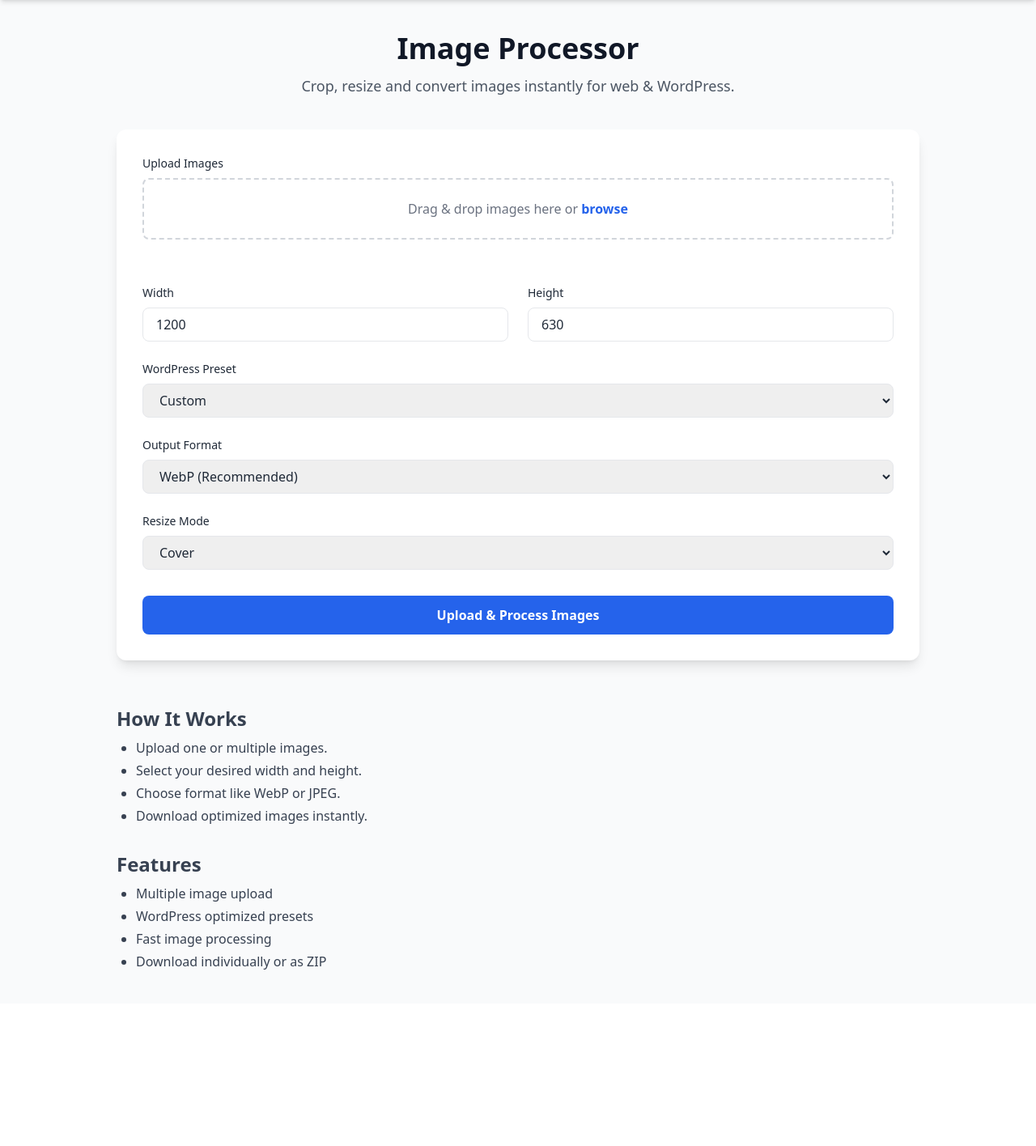
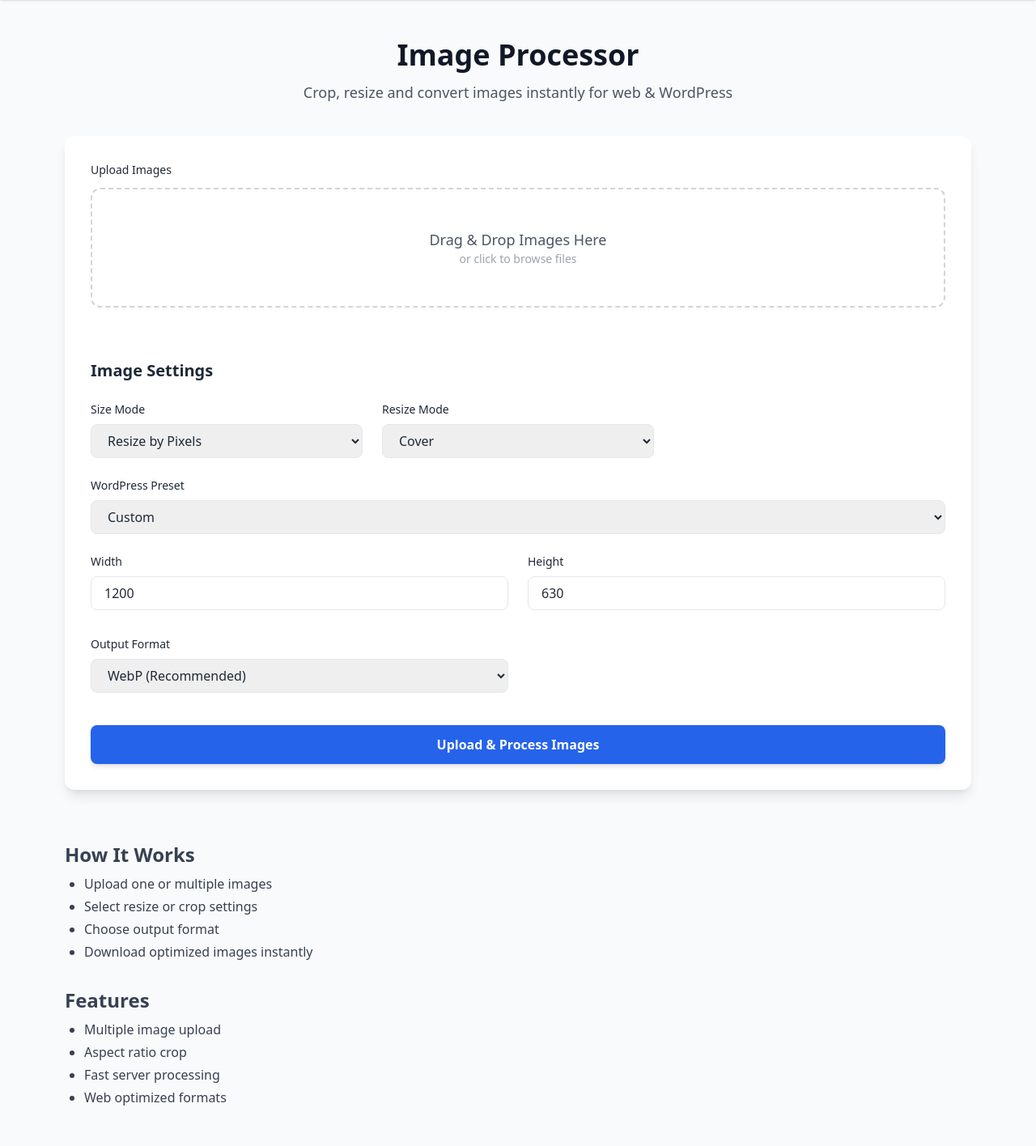
Before and after one commit to arifmanzoor11/ImageCrop, a Flask app: page / in a window 1280 px wide. Shown: the part 64-1480 px from the top of the page at 81% size. Before the commit the page ends 1262 px from the top, so only its background shows below. Run offline with Flask 2, Linux system fonts and the light colour scheme; some libraries are stand-ins or nearby versions.

Commit message:
first dev comit

```diff
--- a/app.py
+++ b/app.py
@@ -93,6 +93,31 @@ def resize_image(image, target_width, target_height, mode):
     return image.crop((left, top, left + target_width, top + target_height))
 
 
+def crop_by_ratio(image, ratio):
+
+    try:
+        rw, rh = map(float, ratio.split(":"))
+    except:
+        return image
+
+    img_w, img_h = image.size
+
+    img_ratio = img_w / img_h
+    target_ratio = rw / rh
+
+    if img_ratio > target_ratio:
+        new_w = int(img_h * target_ratio)
+        new_h = img_h
+    else:
+        new_w = img_w
+        new_h = int(img_w / target_ratio)
+
+    left = (img_w - new_w) // 2
+    top = (img_h - new_h) // 2
+
+    return image.crop((left, top, left + new_w, top + new_h))
+
+
 # ---------- UPLOAD ----------
 @app.route("/", methods=["GET", "POST"])
 def upload_file():
@@ -112,6 +137,9 @@ def upload_file():
             format = request.form.get("format", "WEBP").upper()
             mode = request.form.get("mode", "Cover")
 
+            size_mode = request.form.get("size_mode", "pixel")
+            ratio = request.form.get("ratio", "1:1")
+
             clear_processed_folder()
 
             processed_files = []
@@ -129,7 +157,18 @@ def upload_file():
 
                         img.load()
 
-                        processed_img = resize_image(img, width, height, mode)
+                        # ---------- SIZE MODE ----------
+                        if size_mode == "original":
+
+                            processed_img = img.copy()
+
+                        elif size_mode == "ratio":
+
+                            processed_img = crop_by_ratio(img, ratio)
+
+                        else:
+
+                            processed_img = resize_image(img, width, height, mode)
 
                         if format == "JPEG" and processed_img.mode == "RGBA":
                             processed_img = processed_img.convert("RGB")
@@ -167,10 +206,12 @@ def upload_file():
 def serve_image(filename):
     return send_from_directory(PROCESSED_FOLDER, filename)
 
+
 @app.route("/download/<filename>")
 def download_file(filename):
     path = os.path.join(PROCESSED_FOLDER, filename)
     return send_file(path, as_attachment=True)
+
 
 # ---------- DOWNLOAD ZIP ----------
 @app.route("/download_zip")
@@ -197,6 +238,8 @@ def download_zip():
         return response
 
     return send_file(zip_path, as_attachment=True)
+
+
 # ---------- ERROR PAGES ----------
 @app.errorhandler(404)
 def not_found(error):
@@ -209,7 +252,7 @@ def server_error(error):
 
     return render_template("500.html"), 500
 
+
 if __name__ == '__main__':
     logger.info('Starting Image Cropper Application...')
-    app.run(debug=True, port=3002)
-    app.run(host="0.0.0.0", port=3002, debug=False)
+    app.run(host="0.0.0.0", port=3002, debug=True)
--- a/templates/upload.html
+++ b/templates/upload.html
@@ -15,20 +15,22 @@
 </head>
 
 <body class="bg-gray-50 text-gray-800">
-  <nav class="bg-white shadow-md sticky top-0 z-50">
+
+<!-- NAVBAR -->
+<nav class="bg-white shadow sticky top-0 z-50">
 
 <div class="max-w-7xl mx-auto px-6">
 
 <div class="flex justify-between items-center h-16">
 
-        <!-- Logo -->
 <a href="/" class="text-xl font-bold text-blue-600">
 ImageProcessor
 </a>
 
-        <!-- Desktop Menu -->
 <div class="hidden md:flex space-x-6 items-center">
-          <a href="http://waveink.co.uk/" target="_blank" class="text-gray-700 hover:text-blue-600 font-medium">
+
+<a href="http://waveink.co.uk/" target="_blank"
+class="text-gray-700 hover:text-blue-600 font-medium">
 WaveInk
 </a>
 
@@ -36,19 +38,26 @@
 Upload
 </a>
 
-          <a href="https://github.com/waveinklimited/" target="_blank" class="text-gray-700 hover:text-blue-600 font-medium">
+<a href="https://github.com/waveinklimited/"
+target="_blank"
+class="text-gray-700 hover:text-blue-600 font-medium">
 GitHub
 </a>
 
 </div>
 
-        <!-- Mobile Button -->
 <button id="menuBtn" class="md:hidden">
 
-          <svg xmlns="http://www.w3.org/2000/svg" class="h-6 w-6 text-gray-700" fill="none" viewBox="0 0 24 24"
+<svg xmlns="http://www.w3.org/2000/svg"
+class="h-6 w-6"
+fill="none"
+viewBox="0 0 24 24"
 stroke="currentColor">
 
-            <path stroke-linecap="round" stroke-linejoin="round" stroke-width="2" d="M4 6h16M4 12h16M4 18h16" />
+<path stroke-linecap="round"
+stroke-linejoin="round"
+stroke-width="2"
+d="M4 6h16M4 12h16M4 18h16"/>
 
 </svg>
 
@@ -58,19 +67,15 @@
 
 </div>
 
-    <!-- Mobile Menu -->
-
 <div id="mobileMenu" class="hidden md:hidden px-6 pb-4">
 
 <a href="/" class="block py-2 text-gray-700 hover:text-blue-600">
 Upload
 </a>
 
-      <a href="/downloads" class="block py-2 text-gray-700 hover:text-blue-600">
-        Downloads
-      </a>
-
-      <a href="https://github.com" target="_blank" class="block py-2 text-gray-700 hover:text-blue-600">
+<a href="https://github.com"
+target="_blank"
+class="block py-2 text-gray-700 hover:text-blue-600">
 GitHub
 </a>
 
@@ -78,81 +83,150 @@
 
 </nav>
 
-  <script>
+<!-- PAGE -->
+<div class="max-w-6xl mx-auto px-4 py-12">
 
-    const btn = document.getElementById("menuBtn")
-    const menu = document.getElementById("mobileMenu")
+<!-- HEADER -->
+<div class="text-center mb-10">
 
-    btn.addEventListener("click", () => {
+<h1 class="text-4xl font-bold text-gray-900 mb-3">
+Image Processor
+</h1>
 
-      menu.classList.toggle("hidden")
+<p class="text-lg text-gray-600">
+Crop, resize and convert images instantly for web & WordPress
+</p>
 
-    })
-
-  </script>
-  <div class="max-w-5xl mx-auto px-4 py-10">
-
-    <!-- Header -->
-    <div class="text-center mb-10">
-      <h1 class="text-4xl font-bold text-gray-900 mb-3">Image Processor</h1>
-      <p class="text-lg text-gray-600">
-        Crop, resize and convert images instantly for web & WordPress.
-      </p>
 </div>
 
-
-    <!-- Upload Card -->
+<!-- CARD -->
 <div class="bg-white shadow-lg rounded-xl p-8">
 
 <form id="uploadForm" method="POST" enctype="multipart/form-data">
 
-        <!-- Upload -->
-        <label class="block text-sm font-medium mb-2">Upload Images</label>
+<!-- UPLOAD -->
+<label class="block text-sm font-medium mb-3">
+Upload Images
+</label>
 
-        <div
-          class="border-2 border-dashed border-gray-300 rounded-lg p-6 text-center cursor-pointer hover:border-blue-500 transition">
+<div id="dropArea"
+class="border-2 border-dashed border-gray-300 rounded-xl p-12 text-center cursor-pointer hover:border-blue-500 hover:bg-blue-50 transition">
 
-          <input type="file" name="file" multiple required id="fileInput" accept="image/*" class="hidden" />
+<input type="file"
+name="file"
+multiple
+required
+id="fileInput"
+accept="image/*"
+class="hidden">
 
-          <p class="text-gray-500">
-            Drag & drop images here or
-            <span class="text-blue-600 font-semibold">browse</span>
+<p class="text-lg text-gray-600">
+Drag & Drop Images Here
+</p>
+
+<p class="text-sm text-gray-400">
+or click to browse files
 </p>
 
 </div>
 
+<!-- PREVIEW -->
+<div id="imagePreviewContainer"
+class="grid grid-cols-2 md:grid-cols-4 gap-4 mt-6"></div>
 
-        <!-- Preview -->
-        <div id="imagePreviewContainer" class="grid grid-cols-2 md:grid-cols-4 gap-4 mt-6">
+<!-- SETTINGS TITLE -->
+<h2 class="text-xl font-semibold mt-10 mb-6">
+Image Settings
+</h2>
+
+<!-- SETTINGS -->
+<div class="grid md:grid-cols-3 gap-6">
+
+<!-- Size Mode -->
+<div>
+
+<label class="block text-sm font-medium mb-2">
+Size Mode
+</label>
+
+<select name="size_mode"
+id="sizeMode"
+class="w-full border rounded-lg px-4 py-2 focus:ring-2 focus:ring-blue-500">
+
+<option value="pixel">Resize by Pixels</option>
+<option value="ratio">Crop by Aspect Ratio</option>
+<option value="original">Keep Original Size</option>
+
+</select>
+
 </div>
 
+<!-- Resize Mode -->
+<div id="resizeModeSection">
 
-        <!-- Resize Settings -->
-        <div class="grid md:grid-cols-2 gap-6 mt-8">
+<label class="block text-sm font-medium mb-2">
+Resize Mode
+</label>
 
-          <div>
-            <label class="block text-sm font-medium mb-2">Width</label>
-            <input type="number" name="width" value="1200"
+<select name="mode"
 class="w-full border rounded-lg px-4 py-2 focus:ring-2 focus:ring-blue-500">
+
+<option value="Cover">Cover</option>
+<option value="Stretch">Stretch</option>
+
+</select>
+
 </div>
 
-          <div>
-            <label class="block text-sm font-medium mb-2">Height</label>
-            <input type="number" name="height" value="630"
+<!-- Aspect Ratio -->
+<div id="ratioSection" class="hidden">
+
+<label class="block text-sm font-medium mb-2">
+Aspect Ratio
+</label>
+
+<select name="ratio"
 class="w-full border rounded-lg px-4 py-2 focus:ring-2 focus:ring-blue-500">
+
+<!-- Square -->
+<option value="1:1">1:1 Square</option>
+
+<!-- Standard Photography -->
+<option value="4:3">4:3 Standard</option>
+<option value="3:2">3:2 Photo</option>
+<option value="5:4">5:4 Photo</option>
+
+<!-- Widescreen -->
+<option value="16:9">16:9 Widescreen</option>
+<option value="21:9">21:9 Ultrawide</option>
+
+<!-- Portrait / Vertical -->
+<option value="2:3">2:3 Portrait</option>
+<option value="3:4">3:4 Portrait</option>
+<option value="4:5">4:5 Instagram Portrait</option>
+
+<!-- Social Media -->
+<option value="9:16">9:16 Story / Reels</option>
+<option value="1.91:1">1.91:1 Facebook Link</option>
+
+<!-- Classic / Print -->
+<option value="7:5">7:5 Print</option>
+<option value="10:8">10:8 Print</option>
+
+</select>
 </div>
 
 </div>
 
-
-        <!-- WordPress Presets -->
-        <div class="mt-6">
+<!-- WORDPRESS PRESETS (PIXEL ONLY) -->
+<div id="presetSection" class="mt-6">
 
 <label class="block text-sm font-medium mb-2">
 WordPress Preset
 </label>
 
-          <select id="preset" class="w-full border rounded-lg px-4 py-2 focus:ring-2 focus:ring-blue-500">
+<select id="preset"
+class="w-full border rounded-lg px-4 py-2 focus:ring-2 focus:ring-blue-500">
 
 <option value="">Custom</option>
 <option value="1200x630">Blog Featured Image</option>
@@ -163,15 +237,50 @@
 
 </div>
 
+<!-- WIDTH HEIGHT -->
+<div id="pixelSizeSection"
+class="grid md:grid-cols-2 gap-6 mt-6">
 
-        <!-- Format -->
-        <div class="mt-6">
+<div>
+
+<label class="block text-sm font-medium mb-2">
+Width
+</label>
+
+<input type="number"
+name="width"
+value="1200"
+class="w-full border rounded-lg px-4 py-2 focus:ring-2 focus:ring-blue-500">
+
+</div>
+
+<div>
+
+<label class="block text-sm font-medium mb-2">
+Height
+</label>
+
+<input type="number"
+name="height"
+value="630"
+class="w-full border rounded-lg px-4 py-2 focus:ring-2 focus:ring-blue-500">
+
+</div>
+
+</div>
+
+
+<!-- FORMAT -->
+<div class="grid md:grid-cols-2 gap-6 mt-8">
+
+<div>
 
 <label class="block text-sm font-medium mb-2">
 Output Format
 </label>
 
-          <select name="format" class="w-full border rounded-lg px-4 py-2 focus:ring-2 focus:ring-blue-500">
+<select name="format"
+class="w-full border rounded-lg px-4 py-2 focus:ring-2 focus:ring-blue-500">
 
 <option value="WEBP" selected>WebP (Recommended)</option>
 <option value="JPEG">JPEG</option>
@@ -179,32 +288,18 @@
 <option value="GIF">GIF</option>
 <option value="BMP">BMP</option>
 <option value="TIFF">TIFF</option>
+<option value="SVG">SVG</option>
+<option value="ICO">ICO</option>
 
 </select>
 
 </div>
 
-
-        <!-- Resize Mode -->
-        <div class="mt-6">
-
-          <label class="block text-sm font-medium mb-2">
-            Resize Mode
-          </label>
-
-          <select name="mode" class="w-full border rounded-lg px-4 py-2 focus:ring-2 focus:ring-blue-500">
-
-            <option value="Cover">Cover</option>
-            <option value="Stretch">Stretch</option>
-
-          </select>
-
 </div>
 
-
-        <!-- Submit -->
+<!-- BUTTON -->
 <button type="submit"
-          class="mt-8 w-full bg-blue-600 hover:bg-blue-700 text-white font-semibold py-3 rounded-lg transition">
+class="mt-10 w-full bg-blue-600 hover:bg-blue-700 text-white font-semibold py-3 rounded-lg shadow-md transition">
 
 Upload & Process Images
 
@@ -214,108 +309,180 @@
 
 </div>
 
+<!-- INFO -->
+<div class="mt-16 space-y-8 text-gray-700">
 
-    <!-- Processing UI -->
-    <div id="processingStatus" class="hidden mt-10 bg-white shadow-lg rounded-xl p-6">
+<div>
 
-      <h3 class="text-xl font-semibold mb-4 text-center">
-        Processing Images
-      </h3>
+<h2 class="text-2xl font-semibold mb-2">
+How It Works
+</h2>
 
-      <div class="w-full bg-gray-200 rounded-full h-4">
+<ul class="list-disc pl-6 space-y-1">
 
-        <div id="processingProgress" class="bg-blue-600 h-4 rounded-full text-xs text-white text-center"
-          style="width:0%">0%</div>
+<li>Upload one or multiple images</li>
+<li>Select resize or crop settings</li>
+<li>Choose output format</li>
+<li>Download optimized images instantly</li>
+
+</ul>
 
 </div>
 
-      <p class="text-center mt-3 text-gray-600">
-        Processing: <span id="currentFileName">-</span>
-      </p>
+<div>
 
-    </div>
+<h2 class="text-2xl font-semibold mb-2">
+Features
+</h2>
 
+<ul class="list-disc pl-6 space-y-1">
 
-    <!-- Info Section -->
-    <div class="mt-14 space-y-8 text-gray-700">
+<li>Multiple image upload</li>
+<li>Aspect ratio crop</li>
+<li>Fast server processing</li>
+<li>Web optimized formats</li>
 
-      <div>
-        <h2 class="text-2xl font-semibold mb-2">How It Works</h2>
-        <ul class="list-disc pl-6 space-y-1">
-          <li>Upload one or multiple images.</li>
-          <li>Select your desired width and height.</li>
-          <li>Choose format like WebP or JPEG.</li>
-          <li>Download optimized images instantly.</li>
 </ul>
-      </div>
 
-      <div>
-        <h2 class="text-2xl font-semibold mb-2">Features</h2>
-        <ul class="list-disc pl-6 space-y-1">
-          <li>Multiple image upload</li>
-          <li>WordPress optimized presets</li>
-          <li>Fast image processing</li>
-          <li>Download individually or as ZIP</li>
-        </ul>
 </div>
 
 </div>
 
 </div>
 
-
 <script>
 
-    const fileInput = document.getElementById("fileInput");
-    const preview = document.getElementById("imagePreviewContainer");
+/* MOBILE MENU */
 
-    document.querySelector(".border-dashed").onclick = () => fileInput.click();
+const btn=document.getElementById("menuBtn")
+const menu=document.getElementById("mobileMenu")
 
+btn.onclick=()=>menu.classList.toggle("hidden")
 
-    fileInput.addEventListener("change", function () {
+/* FILE UPLOAD */
 
-      preview.innerHTML = "";
+const fileInput=document.getElementById("fileInput")
+const preview=document.getElementById("imagePreviewContainer")
+const dropArea=document.getElementById("dropArea")
 
-      [...this.files].forEach(file => {
+dropArea.onclick=()=>fileInput.click()
 
-        const reader = new FileReader();
+dropArea.addEventListener("dragover",e=>{
+e.preventDefault()
+dropArea.classList.add("border-blue-500")
+})
 
-        reader.onload = function (e) {
+dropArea.addEventListener("dragleave",()=>{
+dropArea.classList.remove("border-blue-500")
+})
 
-          preview.innerHTML += `
-<div class="bg-white rounded-lg shadow p-2 text-center">
+dropArea.addEventListener("drop",e=>{
+e.preventDefault()
+fileInput.files=e.dataTransfer.files
+showPreview()
+})
+
+fileInput.addEventListener("change",showPreview)
+
+function showPreview(){
+
+preview.innerHTML=""
+
+Array.from(fileInput.files).forEach(file=>{
+
+const reader=new FileReader()
+
+reader.onload=e=>{
+
+preview.innerHTML+=`
+
+<div class="bg-gray-50 border rounded-lg p-3 text-center">
 
 <img src="${e.target.result}"
-class="h-24 mx-auto object-contain mb-2">
+class="h-24 mx-auto object-contain mb-2 rounded">
 
-<p class="text-xs truncate">${file.name}</p>
+<p class="text-xs text-gray-600 truncate">
+${file.name}
+</p>
 
 </div>
-`;
+
+`
 
 }
 
-        reader.readAsDataURL(file);
+reader.readAsDataURL(file)
 
-      });
+})
 
-    });
+}
 
 
-    document.getElementById("preset").addEventListener("change", function () {
+/* WORDPRESS PRESET AUTO SIZE */
 
-      if (!this.value) return;
+const preset = document.getElementById("preset")
 
-      const [w, h] = this.value.split("x");
+preset.addEventListener("change", function(){
 
-      document.querySelector('[name="width"]').value = w;
-      document.querySelector('[name="height"]').value = h;
+if(!this.value) return
 
-    });
+const [width, height] = this.value.split("x")
 
+document.querySelector('[name="width"]').value = width
+document.querySelector('[name="height"]').value = height
+
+})
+
+
+/* SIZE MODE CONTROL */
+
+const sizeMode = document.getElementById("sizeMode")
+
+const pixelSection = document.getElementById("pixelSizeSection")
+const ratioSection = document.getElementById("ratioSection")
+const resizeModeSection = document.getElementById("resizeModeSection")
+const presetSection = document.getElementById("presetSection")
+
+function updateModeUI(){
+
+const mode = sizeMode.value
+
+if(mode === "pixel"){
+
+pixelSection.style.display = "grid"
+resizeModeSection.style.display = "block"
+presetSection.style.display = "block"
+
+ratioSection.style.display = "none"
+
+}
+
+else if(mode === "ratio"){
+
+ratioSection.style.display = "block"
+
+pixelSection.style.display = "none"
+resizeModeSection.style.display = "none"
+presetSection.style.display = "none"
+
+}
+
+else{
+
+pixelSection.style.display = "none"
+ratioSection.style.display = "none"
+resizeModeSection.style.display = "none"
+presetSection.style.display = "none"
+
+}
+
+}
+
+sizeMode.addEventListener("change", updateModeUI)
+
+updateModeUI()
 
 </script>
 
 </body>
-
 </html>
```
Also changed, not shown: 2 other files. Lines whose indentation alone changed are shown as unchanged.
